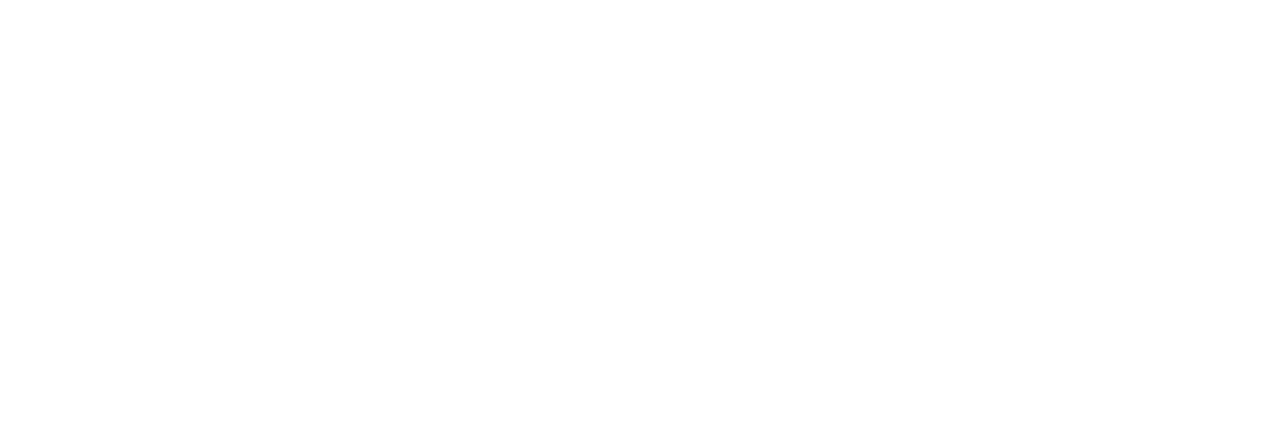
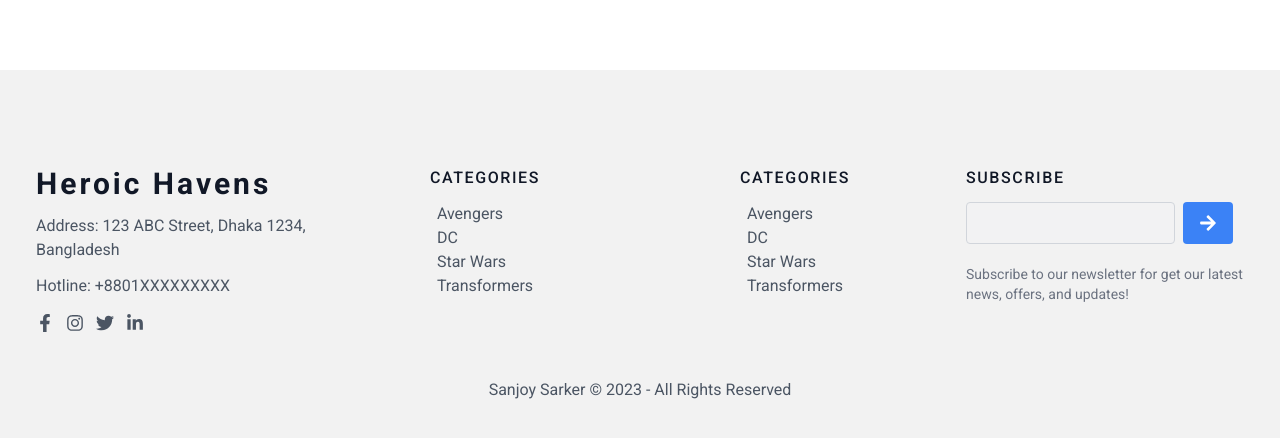
Before and after one commit to sanjoy5/heroic-havens-app, a React (Vite) app: page /login in a window 1280 px wide. Shown: the part 720-1158 px from the top of the page. Before the commit the page ends 800 px from the top, so only its background shows below. Built offline with nearby package versions, Linux system fonts and the light colour scheme; no server answers.

Commit message:
Footer added

```diff
--- /dev/null
+++ b/src/components/Footer.jsx
@@ -0,0 +1,79 @@
+import React from 'react';
+import { FaArrowRight, FaFacebookF, FaInstagram, FaLinkedinIn, FaTwitter, FaYoutube } from 'react-icons/fa';
+const Footer = () => {
+    return (
+        <footer class="text-gray-600 body-font bg-base-200 mt-16">
+            <div class="max-w-7xl px-5 pt-24 mx-auto">
+                <div class="flex flex-wrap md:text-left text-center order-first">
+                    <div class="lg:w-1/4 md:w-1/2 w-full px-4">
+                        <h2 class="title-font text-gray-900 tracking-widest text-2xl md:text-3xl font-bold mb-3">Heroic Havens</h2>
+
+                        <p className="mb-3 text-gray-600">Address: 123 ABC Street, Dhaka 1234, Bangladesh</p>
+                        <p className="mb-4 text-gray-600">Hotline: +8801XXXXXXXXX</p>
+
+                        {/* <h2 class="title-font font-medium text-gray-900 tracking-widest  mb-3 uppercase">Follow Us On</h2> */}
+                        <span className=" flex space-x-3">
+                            <FaFacebookF className='cursor-pointer text-lg hover:text-blue-500' />
+                            <FaInstagram className='cursor-pointer text-lg hover:text-blue-500' />
+                            <FaTwitter className='cursor-pointer text-lg hover:text-blue-500' />
+                            <FaLinkedinIn className='cursor-pointer text-lg hover:text-blue-500' />
+                        </span>
+
+                    </div>
+                    <div class="lg:w-1/4 md:w-1/2 w-full px-4 grid justify-items-center">
+                        <h2 class="title-font font-medium text-gray-900 tracking-widest uppercase mb-3">Categories</h2>
+                        <nav class="list-none mb-10">
+                            <li>
+                                <a class="text-gray-600 hover:text-gray-800">Avengers</a>
+                            </li>
+                            <li>
+                                <a class="text-gray-600 hover:text-gray-800">DC</a>
+                            </li>
+                            <li>
+                                <a class="text-gray-600 hover:text-gray-800">Star Wars</a>
+                            </li>
+                            <li>
+                                <a class="text-gray-600 hover:text-gray-800">Transformers</a>
+                            </li>
+                        </nav>
+                    </div>
+                    <div class="lg:w-1/4 md:w-1/2 w-full px-4 grid justify-items-center">
+                        <h2 class="title-font font-medium text-gray-900 tracking-widest uppercase mb-3">Categories</h2>
+                        <nav class="list-none mb-10">
+                            <li>
+                                <a class="text-gray-600 hover:text-gray-800">Avengers</a>
+                            </li>
+                            <li>
+                                <a class="text-gray-600 hover:text-gray-800">DC</a>
+                            </li>
+                            <li>
+                                <a class="text-gray-600 hover:text-gray-800">Star Wars</a>
+                            </li>
+                            <li>
+                                <a class="text-gray-600 hover:text-gray-800">Transformers</a>
+                            </li>
+                        </nav>
+                    </div>
+                    <div class="lg:w-1/4 md:w-1/2 w-full px-4">
+                        <h2 class="title-font font-medium text-gray-900 tracking-widest  mb-3">SUBSCRIBE</h2>
+                        <div class="flex xl:flex-nowrap md:flex-nowrap lg:flex-wrap flex-wrap justify-center items-end md:justify-start">
+                            <div class="relative w-40 sm:w-auto xl:mr-2 lg:mr-0 sm:mr-2 mr-2">
+
+                                <input type="text" id="footer-field" name="footer-field" class="w-full bg-gray-100 bg-opacity-50 rounded border border-gray-300 focus:bg-transparent focus:ring-2 focus:ring-blue-200 focus:border-blue-500 text-base outline-none text-gray-700 py-1 px-3 leading-8 transition-colors duration-200 ease-in-out" />
+                            </div>
+                            <button class="lg:mt-2 xl:mt-0 flex-shrink-0 inline-flex text-white bg-blue-500 border-0 py-3 px-4 focus:outline-none hover:bg-blue-600 rounded"><FaArrowRight className='text-lg' /></button>
+                        </div>
+                        <p class="text-gray-500 text-sm mt-5 md:text-left text-center">
+                            Subscribe to our newsletter for get our latest news, offers, and updates!
+                        </p>
+                    </div>
+                </div>
+            </div>
+
+            <p className="text-center py-10">Sanjoy Sarker &copy; 2023 - All Rights Reserved</p>
+
+        </footer>
+    );
+};
+
+export default Footer;
--- a/src/components/Gallary.jsx
+++ b/src/components/Gallary.jsx
@@ -4,7 +4,7 @@
     return (
         <div>
             <section class="text-gray-600 body-font">
-                <div class="container px-5 py-20 mx-auto flex flex-wrap">
+                <div class="container px-5 py-16 mx-auto flex flex-wrap">
                     <div class="flex w-full mb-20 flex-wrap">
                         <h1 class="sm:text-3xl text-2xl font-medium title-font text-gray-900 lg:w-1/3 lg:mb-0 mb-4">Explore Our Super Heros Toy Gallary</h1>
                         <p class="lg:pl-6 lg:w-2/3 mx-auto leading-relaxed text-base">Witness the ultimate gathering of superhero toys in our image gallery. From iconic action figures to collectible statues, immerse yourself in a world of heroic imagination and limitless adventures.</p>
--- a/src/components/ToysTab.jsx
+++ b/src/components/ToysTab.jsx
@@ -18,8 +18,8 @@
     }, [toys])
 
     return (
-        <div className='my-16'>
-            <div class="flex flex-col text-center w-full mb-12">
+        <div className='mt-16'>
+            <div class="flex flex-col text-center w-full mb-6">
                 <h1 class="sm:text-3xl text-2xl font-medium title-font mb-4 text-gray-900">Shop by Category</h1>
                 <p class="lg:w-2/3 mx-auto leading-relaxed text-base">Explore our wide range of products, conveniently categorized for a seamless shopping experience</p>
             </div>
@@ -29,6 +29,7 @@
                     <Tab onClick={() => setSelectedCategory('Avengers')} className="custom-tab">Avengers</Tab>
                     <Tab onClick={() => setSelectedCategory('DC')} className="custom-tab">DC</Tab>
                     <Tab onClick={() => setSelectedCategory('Star Wars')} className="custom-tab">Star Wars</Tab>
+                    <Tab onClick={() => setSelectedCategory('Transformers')} className="custom-tab">Transformers</Tab>
                 </TabList>
 
                 <TabPanel>
@@ -40,8 +41,9 @@
                 <TabPanel>
                     <Toys toys={toys} />
                 </TabPanel>
-
-
+                <TabPanel>
+                    <Toys toys={toys} />
+                </TabPanel>
             </Tabs>
 
         </div>
--- a/src/index.css
+++ b/src/index.css
@@ -149,7 +149,7 @@
 }
 
 .react-tabs__tab-panel {
-    padding: 50px 20px;
+    padding: 50px 0px;
     background-color: #fff;
     color: #333;
 }
--- a/src/layout/Main.jsx
+++ b/src/layout/Main.jsx
@@ -2,6 +2,7 @@
 import { Outlet, useNavigation } from 'react-router-dom';
 import Header from '../components/Header';
 import Loading from '../components/Loading';
+import Footer from '../components/Footer';
 
 const Main = () => {
     const navigation = useNavigation()
@@ -12,6 +13,7 @@
             <main className='max-w-7xl mx-auto px-4 md:px-2'>
                 <Outlet></Outlet>
             </main>
+            <Footer></Footer>
         </>
     );
 };
```
